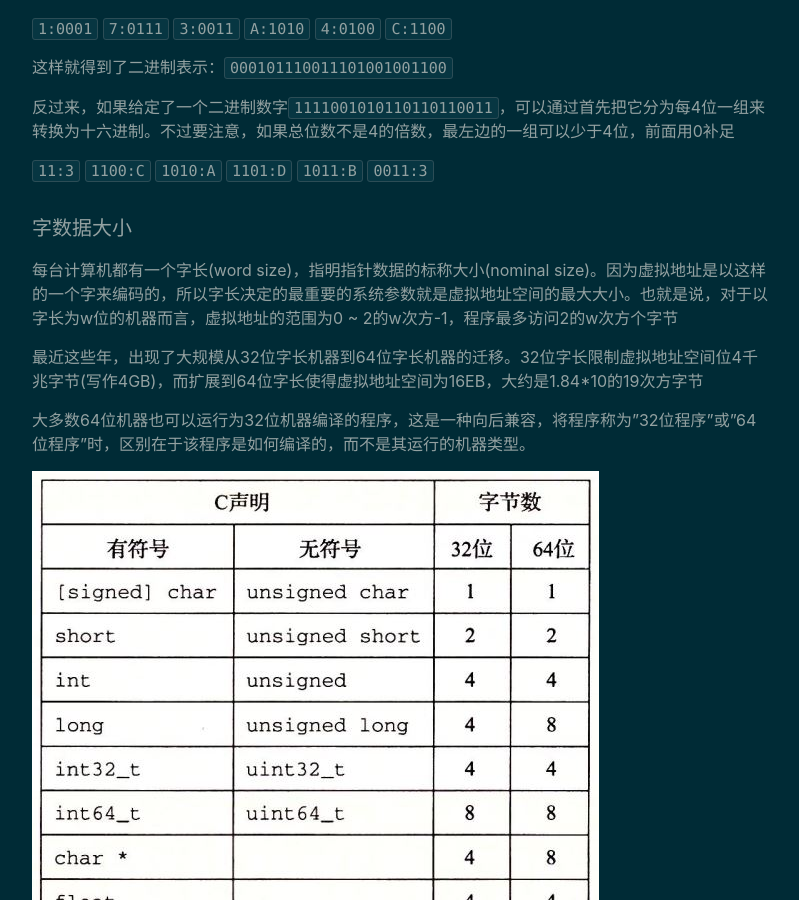
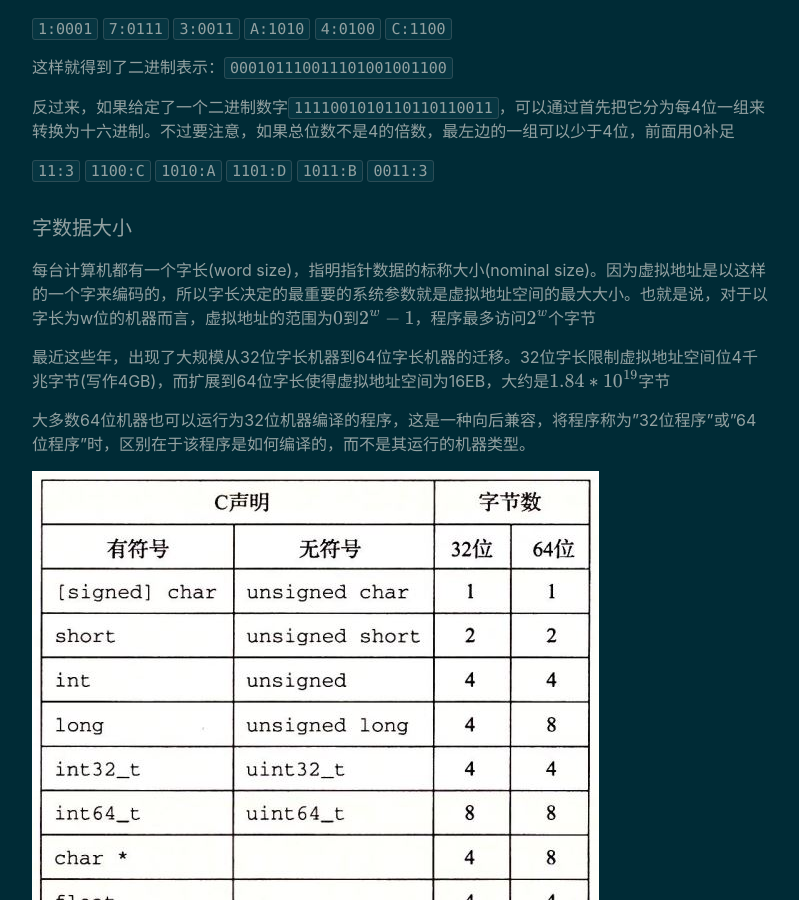
Before and after one commit to KamenRiderKuuga/kamenriderkuuga.github.io, a Jekyll site: the page built from _posts/2020-09-15-Foundation-5.md, in a window 1280 px wide and 900 px high, scrolled down 1849 px. Shown: the whole window, without its empty margins (238-1037 px from the left). Built offline with Jekyll 4.4.1, drawn with Linux system fonts in a browser that asks for light colours.

Commit message:
Update 2020-09-15-Foundation-5.md

```diff
--- a/_posts/2020-09-15-Foundation-5.md
+++ b/_posts/2020-09-15-Foundation-5.md
@@ -58,9 +58,9 @@ usemathjax: true
 
 #### 字数据大小
 
-每台计算机都有一个字长(word size)，指明指针数据的标称大小(nominal size)。因为虚拟地址是以这样的一个字来编码的，所以字长决定的最重要的系统参数就是虚拟地址空间的最大大小。也就是说，对于以字长为w位的机器而言，虚拟地址的范围为0 ~ 2的w次方-1，程序最多访问2的w次方个字节
+每台计算机都有一个字长(word size)，指明指针数据的标称大小(nominal size)。因为虚拟地址是以这样的一个字来编码的，所以字长决定的最重要的系统参数就是虚拟地址空间的最大大小。也就是说，对于以字长为w位的机器而言，虚拟地址的范围为$$0$$到$$2^w-1$$，程序最多访问$$2^w$$个字节
 
-最近这些年，出现了大规模从32位字长机器到64位字长机器的迁移。32位字长限制虚拟地址空间位4千兆字节(写作4GB)，而扩展到64位字长使得虚拟地址空间为16EB，大约是1.84*10的19次方字节
+最近这些年，出现了大规模从32位字长机器到64位字长机器的迁移。32位字长限制虚拟地址空间位4千兆字节(写作4GB)，而扩展到64位字长使得虚拟地址空间为16EB，大约是$$1.84*10^{19}$$字节
 
 大多数64位机器也可以运行为32位机器编译的程序，这是一种向后兼容，将程序称为"32位程序"或"64位程序"时，区别在于该程序是如何编译的，而不是其运行的机器类型。
 
```
